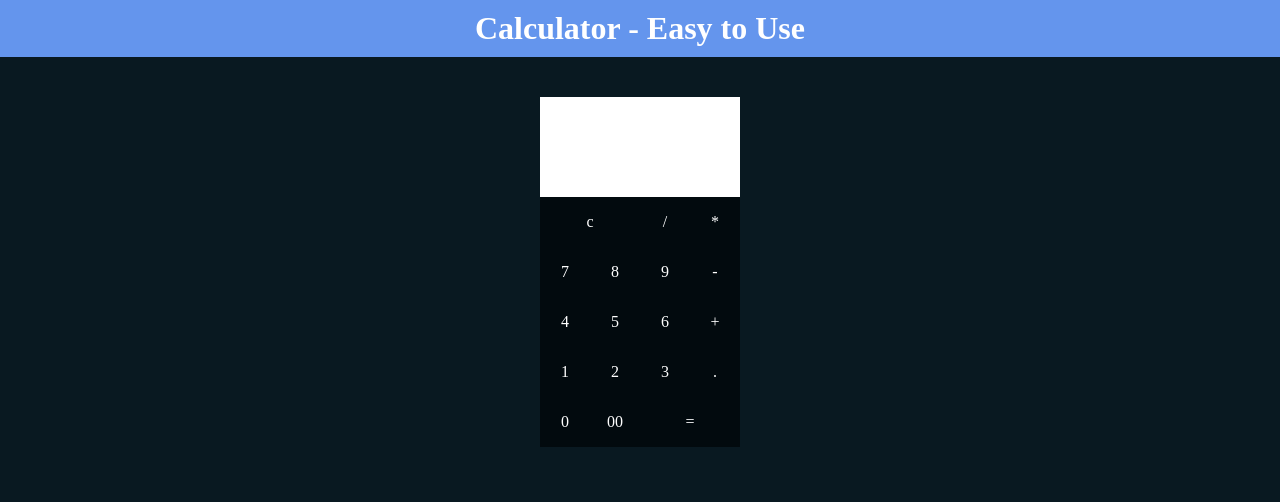
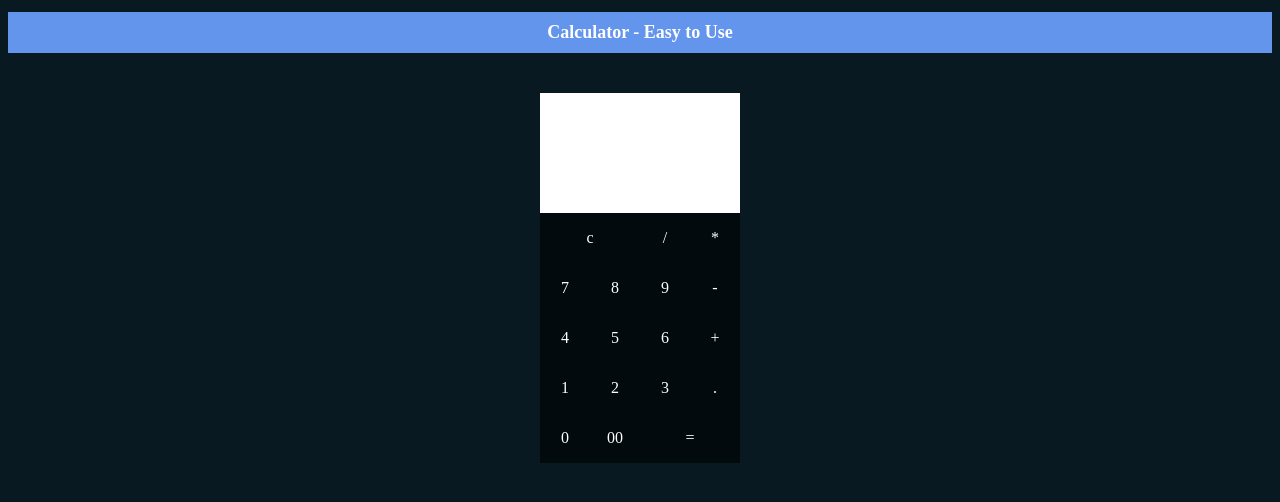
Before and after one commit to RahulBaloda/calculator, a plain HTML site: page index.html in a window 1280 px wide. Drawn offline with Linux system fonts and the light colour scheme.

Commit message:
Update style.css

```diff
--- a/style.css
+++ b/style.css
@@ -1,18 +1,14 @@
-*
-{
-    margin: 0;
-    padding: 0;
-    box-sizing: border-box;
-}
+
 body{
 
     min-height: 100vh;
     background: #091921;
 }
 h1{
+    justify-content:center;
     display: flex;
-    justify-content: center;
-    align-items: center ;
+  font-size:large;
+
     color: #fff;
    padding: 10px;
    margin-bottom: 40px;
```
